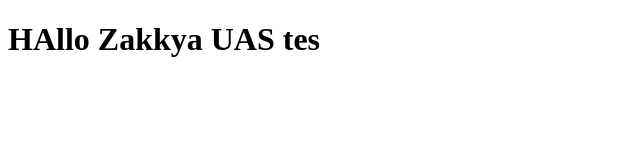
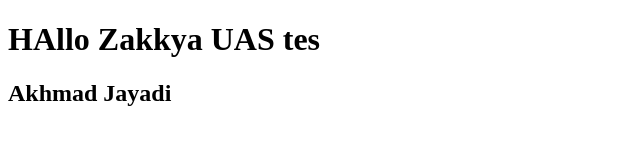
Before and after one commit to zakkyanurhadi/uap-ksi, a plain HTML site: page index.html in a window 1280 px wide. Shown: the whole page, without its empty margins (0-640 px from the left). Drawn offline with Linux system fonts and the light colour scheme.

Commit message:
akhmad akhmad

```diff
--- a/index.html
+++ b/index.html
@@ -7,5 +7,6 @@
 </head>
 <body>
     <h1>HAllo Zakkya UAS tes</h1>
+    <h2>Akhmad Jayadi</h2>
 </body>
 </html>
```
